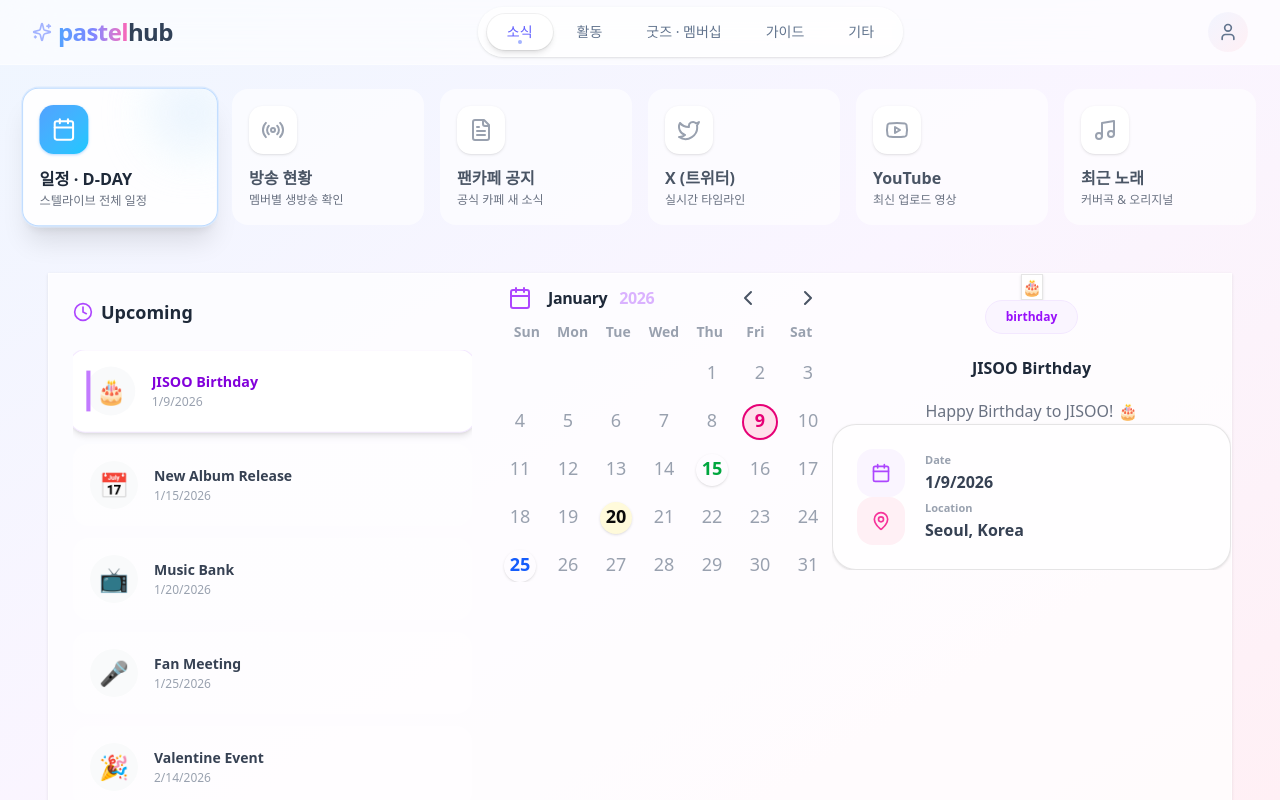
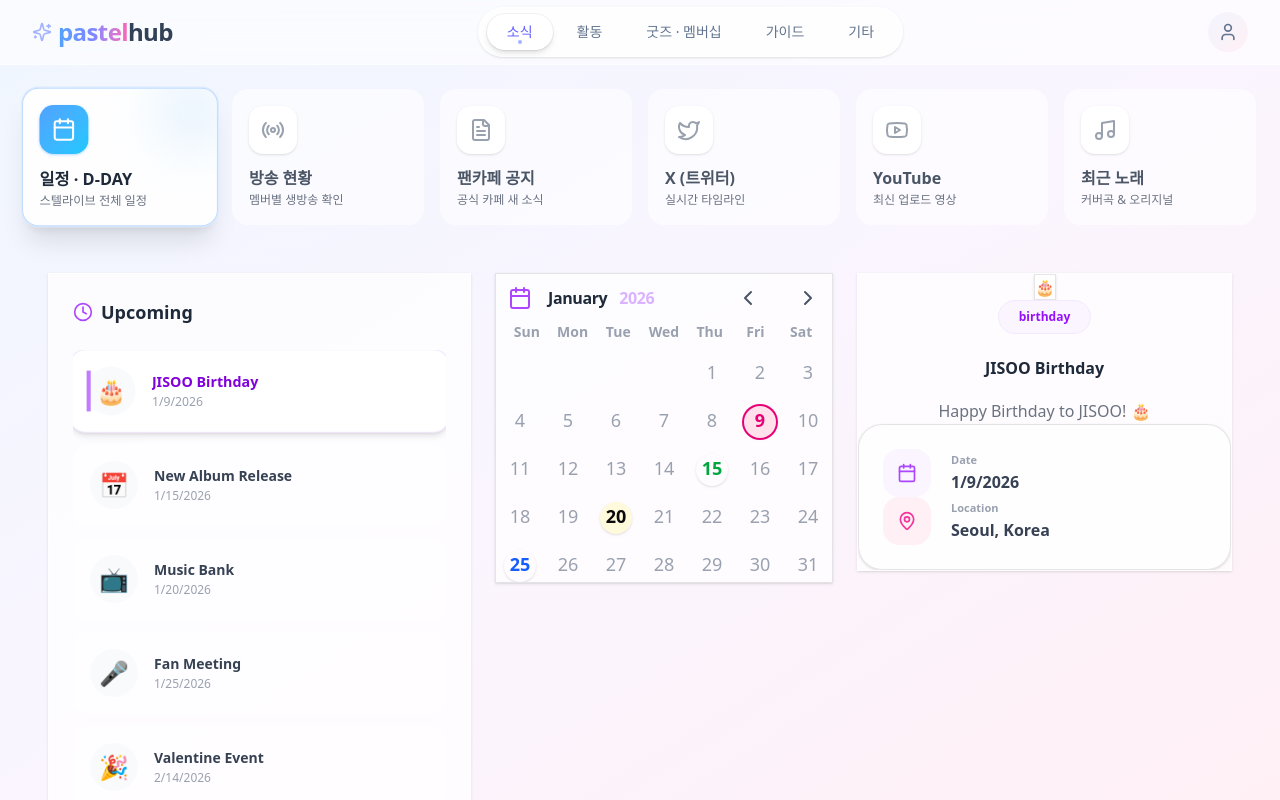
Before and after one commit to pastelhub1234-pixel/ewdc, a React (Vite) app: page /news/schedule in a window 1280 px wide. Built offline with nearby package versions, Linux system fonts and the light colour scheme.

Commit message:
Update AllSchedule.tsx

```diff
--- a/src/features/news/components/AllSchedule.tsx
+++ b/src/features/news/components/AllSchedule.tsx
@@ -85,27 +85,29 @@
 
   return (
     <div className="w-full h-full p-6 overflow-x-auto">
-      {/* [통합 카드 컨테이너]
-        - min-w-[1400px]: 내부 비율(1:2:1) 유지
-        - h-[750px]: 달력 정사각형 비율에 맞춘 고정 높이
-        - 하나의 큰 박스 안에 divide-x로 구역을 나눔
+      {/* [전체 레이아웃 컨테이너]
+        - min-w-[1400px]: 화면이 작아도 1400px 비율 유지 (가로 스크롤 생성)
+        - h-[720px]: 세 카드의 높이를 720px로 강제 통일 (균형 맞춤)
+        - gap-6: 카드 사이 간격
       */}
-      <div className="min-w-[1400px] h-[750px] bg-white/70 backdrop-blur-xl rounded-[32px] shadow-sm border border-white/60 flex flex-row divide-x divide-purple-50/50">
+      <div className="min-w-[1400px] h-[720px] flex gap-6">
 
         {/* =======================================================
-            1. [Left] Upcoming List (Flex: 1)
-            - overflow-hidden: 부모 영역 넘침 방지
+            1. [Left] Upcoming List
+            - flex-1: 1 비율 (약 25%)
+            - h-full: 부모 높이(720px) 꽉 채움
+            - overflow-hidden: 둥근 모서리 유지
            ======================================================= */}
-        <div className="flex-1 flex flex-col h-full overflow-hidden p-6">
+        <div className="flex-1 bg-white/70 backdrop-blur-xl rounded-[32px] p-6 shadow-sm border border-white/60 flex flex-col h-full overflow-hidden">
           <div className="flex items-center gap-2 mb-6 pl-1 flex-shrink-0">
             <Clock className="w-5 h-5 text-purple-500" />
             <h4 className="text-gray-800 font-bold text-lg">Upcoming</h4>
           </div>
 
-          {/* [스크롤 영역]
-            - flex-1: 남은 공간 채움
-            - overflow-y-auto: 세로 스크롤
-            - [&::-webkit-scrollbar]:hidden: 스크롤바 숨김 (Tailwind 임의설정)
+          {/* [스크롤 영역 수정]
+             - flex-col: 세로 배치
+             - overflow-y-auto: 세로 스크롤 활성화
+             - [&::-webkit-scrollbar]:hidden: 스크롤바 숨김
           */}
           <div className="flex-1 overflow-y-auto space-y-3 [&::-webkit-scrollbar]:hidden">
             {schedules?.map((event) => (
@@ -144,10 +146,11 @@
         </div>
 
         {/* =======================================================
-            2. [Center] Calendar (Flex: 2)
-            - 가장 넓은 영역 차지
+            2. [Center] Calendar
+            - flex-[2]: 2 비율 (약 50%) -> 좌우보다 2배 넓음
+            - h-full: 높이 통일
            ======================================================= */}
-        <div className="flex-[2] flex flex-col h-full p-8">
+        <div className="flex-[2] bg-white/70 backdrop-blur-xl rounded-[32px] p-8 shadow-sm border border-purple-50 flex flex-col h-full overflow-hidden">
           {/* Header */}
           <div className="flex items-center justify-between mb-8 flex-shrink-0">
             <h3 className="text-gray-800 font-bold flex items-center gap-3 text-3xl tracking-tight ml-2">
@@ -204,10 +207,11 @@
         </div>
 
         {/* =======================================================
-            3. [Right] Details (Flex: 1)
-            - justify-center: 내용은 중앙 정렬
+            3. [Right] Details
+            - flex-1: 1 비율 (약 25%)
+            - h-full: 높이 통일 (이전보다 길어져서 균형 맞음)
            ======================================================= */}
-        <div className="flex-1 flex flex-col justify-center h-full p-8 relative overflow-hidden">
+        <div className="flex-1 bg-white/70 backdrop-blur-xl rounded-[32px] p-8 shadow-sm border border-white/60 flex flex-col justify-center text-center h-full relative overflow-hidden">
           {selectedEvent ? (
             <div className="animate-in fade-in zoom-in duration-300 h-full flex flex-col items-center justify-center">
                <div className="w-32 h-32 mx-auto bg-white rounded-[2.5rem] shadow-sm flex items-center justify-center text-7xl mb-8 border border-purple-50">
@@ -218,11 +222,11 @@
                 {selectedEvent.type}
               </div>
 
-              <h2 className="text-3xl font-bold text-gray-800 mb-5 leading-tight break-keep px-4 text-center">
+              <h2 className="text-3xl font-bold text-gray-800 mb-5 leading-tight break-keep px-4">
                 {selectedEvent.title}
               </h2>
 
-              <p className="text-base text-gray-500 mb-12 leading-relaxed px-4 line-clamp-4 text-center">
+              <p className="text-base text-gray-500 mb-12 leading-relaxed px-4 line-clamp-4">
                 {selectedEvent.description}
               </p>
 
```
